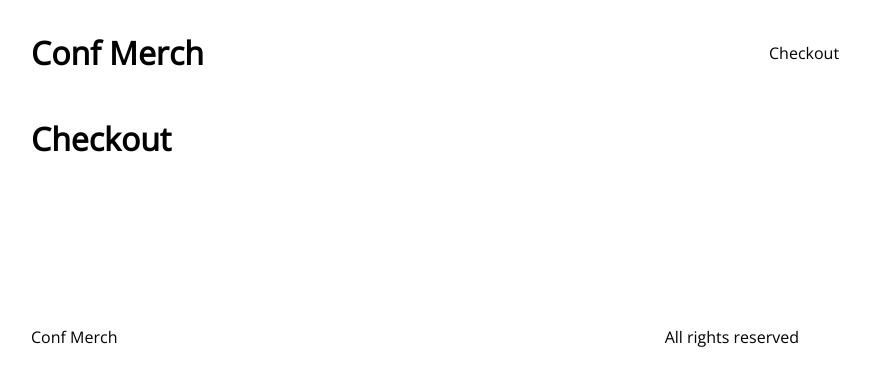
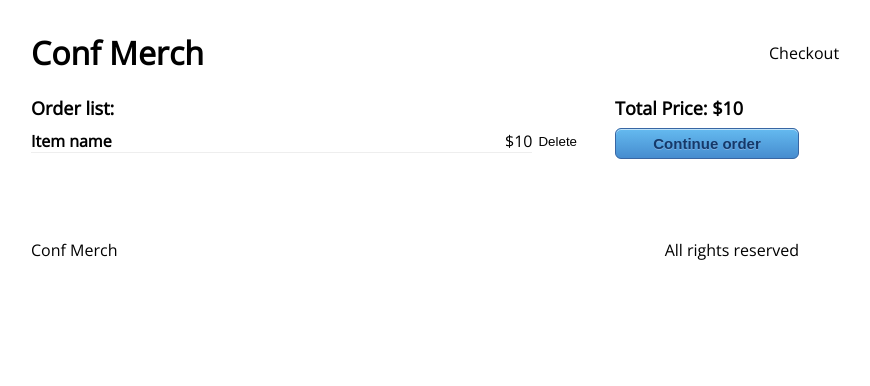
Before and after one commit to barbasmarcosi/conf-merch, a React app: page /checkout in a window 1280 px wide. Shown: the top 386 px of the page, without its empty margins (225-1095 px from the left). Built offline with nearby package versions, Linux system fonts and the light colour scheme.

Commit message:
feat(Checkout): base structure

```diff
--- a/src/containers/Checkout.jsx
+++ b/src/containers/Checkout.jsx
@@ -1,6 +1,23 @@
 import React from 'react';
 import '../styles/components/Checkout.css';
 
-const Checkout = () => <h1 className="Checkout">Checkout</h1>;
+const Checkout = () => (
+  <div className="Checkout">
+    <div className="Checkout-content">
+      <h3>Order list:</h3>
+      <div className="Checkout-item">
+        <div className="Checkout-element">
+          <h4>Item name</h4>
+          <span>$10</span>
+        </div>
+        <button type="button">Delete</button>
+      </div>
+    </div>
+    <div className="Checkout-sidebar">
+      <h3>Total Price: $10</h3>
+      <button type="button">Continue order</button>
+    </div>
+  </div>
+);
 
 export default Checkout;
```
